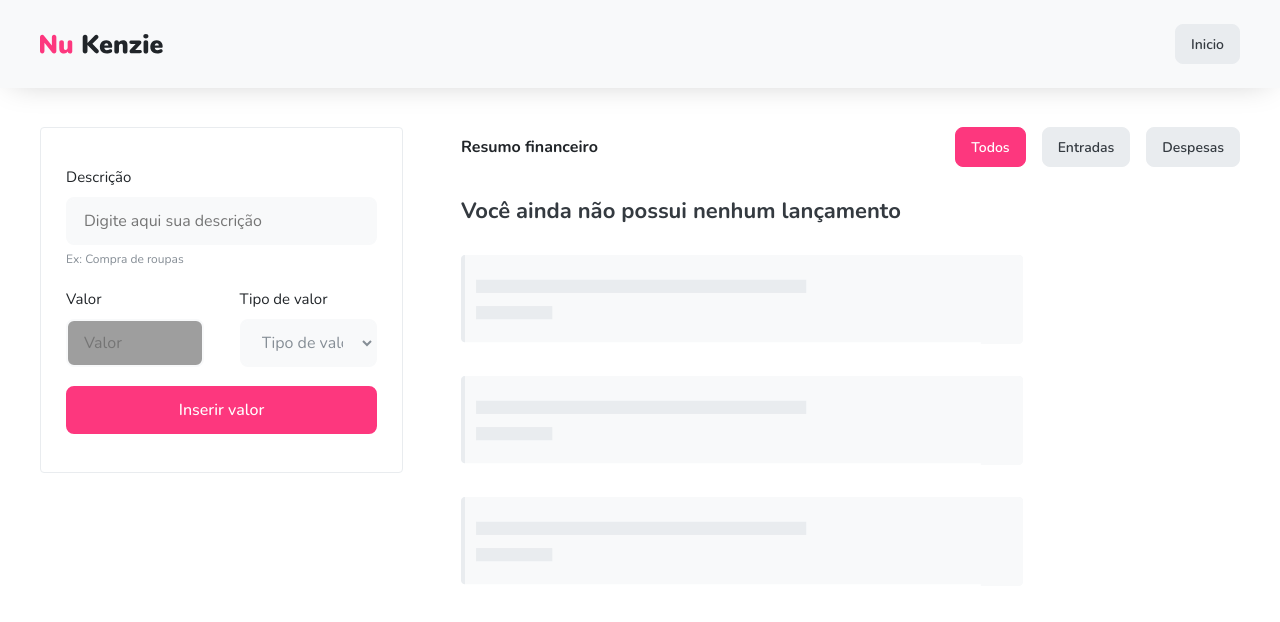
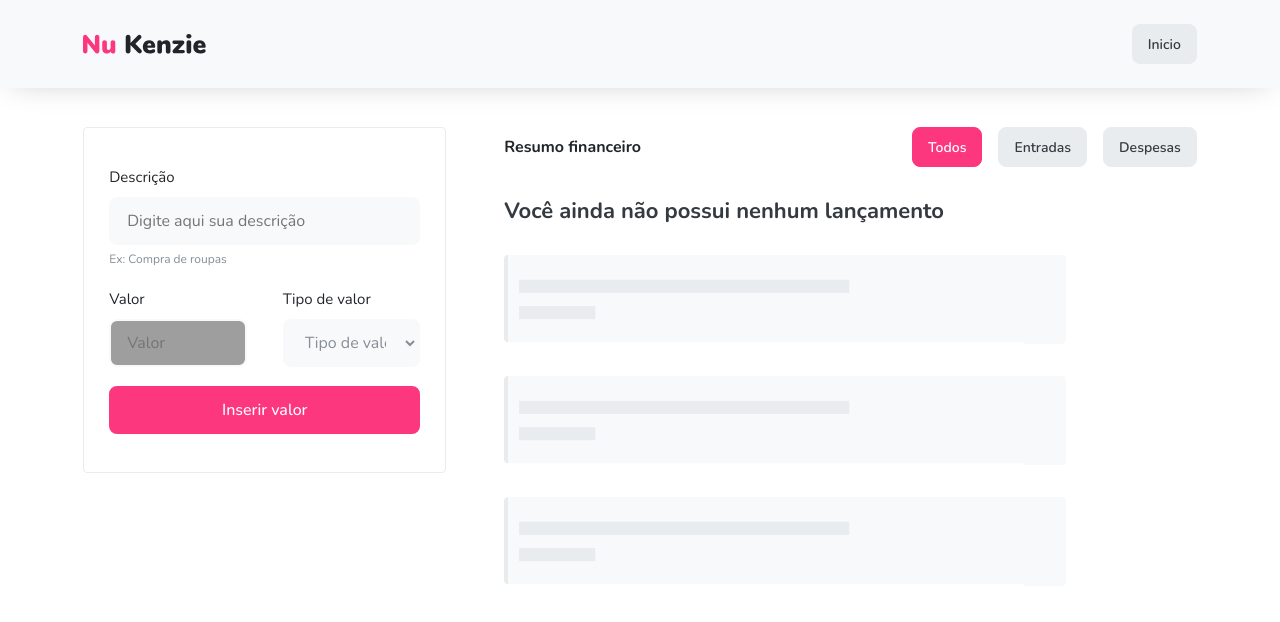
Before and after one commit to Kenzie-Academy-Brasil-Developers/nukenzie-project, a React (Vite) app: page / in a window 1280 px wide. Both pictures are taken after a click on the button "Iniciar". Shown: the top 622 px of the page. Built offline with nearby package versions, Linux system fonts and the light colour scheme; grey boxes are pictures that could not be loaded.

Commit message:
style: change container width to viewPort

```diff
--- a/src/index.css
+++ b/src/index.css
@@ -33,6 +33,6 @@ a {
 }
 
 .container {
-    width: 1200px;
+    width: 87vw;
     margin: auto;
 }
```
